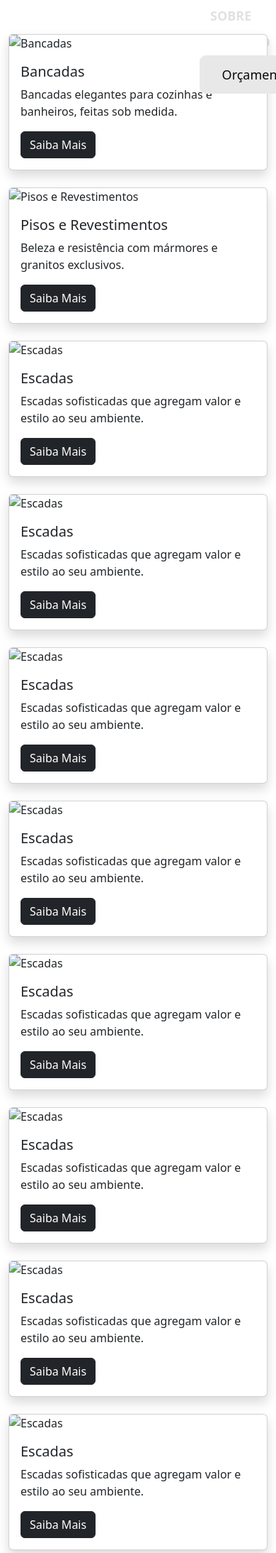
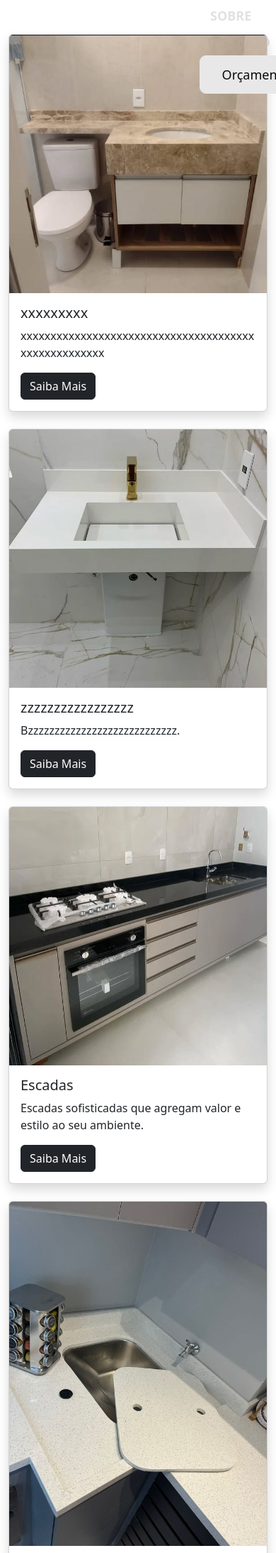
Before and after one commit to Matheuss06/Marmoraria, a PHP site: page /servicos.php in a window 390 px wide; the page is wider, and only the part inside the window is pictured. Shown: the part 100-2288 px from the top of that part at 71% size. Run offline with PHP 8.4, Linux system fonts and the light colour scheme; some libraries are stand-ins or nearby versions.

Commit message:
criando serviços e imagens

```diff
--- a/css/style.css
+++ b/css/style.css
@@ -231,7 +231,7 @@ footer {
     background-color: var(--verdefloresta);
     color: white;
     padding: 2rem 1.5rem;
-    margin-top: 100%;
+   margin: 0px;
 }
 
 .footer-container {
--- a/servicos.php
+++ b/servicos.php
@@ -12,32 +12,33 @@
 
 <!-- Inclusão do Header -->
 <?php include 'header.php' ?>
- <!-- Grid de Serviços -->
+
+ <!-- Serviços -->
  <div class="container my-5">
         <div class="row g-4">
             <div class="col-md-4">
                 <div class="card shadow">
-                    <img src="https://via.placeholder.com/400x250" class="card-img-top" alt="Bancadas">
+                    <img src="imgs/pia beje.webp" class="card-img-top" alt="Bancadas">
                     <div class="card-body">
-                        <h5 class="card-title">Bancadas</h5>
-                        <p class="card-text">Bancadas elegantes para cozinhas e banheiros, feitas sob medida.</p>
+                        <h5 class="card-title">xxxxxxxxx</h5>
+                        <p class="card-text">xxxxxxxxxxxxxxxxxxxxxxxxxxxxxxxxxxxxxxxxxxxxxxxxxxxxx</p>
                         <a href="#" class="btn btn-dark">Saiba Mais</a>
                     </div>
                 </div>
             </div>
             <div class="col-md-4">
                 <div class="card shadow">
-                    <img src="https://via.placeholder.com/400x250" class="card-img-top" alt="Pisos e Revestimentos">
+                    <img src="imgs/pia branca torneira dourada.webp" class="card-img-top" alt="Pisos e Revestimentos">
                     <div class="card-body">
-                        <h5 class="card-title">Pisos e Revestimentos</h5>
-                        <p class="card-text">Beleza e resistência com mármores e granitos exclusivos.</p>
+                        <h5 class="card-title">zzzzzzzzzzzzzzzzz</h5>
+                        <p class="card-text">Bzzzzzzzzzzzzzzzzzzzzzzzzzzzz.</p>
                         <a href="#" class="btn btn-dark">Saiba Mais</a>
                     </div>
                 </div>
             </div>
             <div class="col-md-4">
                 <div class="card shadow">
-                    <img src="https://via.placeholder.com/400x250" class="card-img-top" alt="Escadas">
+                    <img src="imgs/pia completa.webp" class="card-img-top" alt="Escadas">
                     <div class="card-body">
                         <h5 class="card-title">Escadas</h5>
                         <p class="card-text">Escadas sofisticadas que agregam valor e estilo ao seu ambiente.</p>
@@ -48,7 +49,7 @@
 
             <div class="col-md-4">
                 <div class="card shadow">
-                    <img src="https://via.placeholder.com/400x250" class="card-img-top" alt="Escadas">
+                    <img src="imgs/foto 4.jpg" class="card-img-top" alt="Escadas">
                     <div class="card-body">
                         <h5 class="card-title">Escadas</h5>
                         <p class="card-text">Escadas sofisticadas que agregam valor e estilo ao seu ambiente.</p>
@@ -59,7 +60,7 @@
 
             <div class="col-md-4">
                 <div class="card shadow">
-                    <img src="https://via.placeholder.com/400x250" class="card-img-top" alt="Escadas">
+                    <img src="imgs/foto 7.jpg" class="card-img-top" alt="Escadas">
                     <div class="card-body">
                         <h5 class="card-title">Escadas</h5>
                         <p class="card-text">Escadas sofisticadas que agregam valor e estilo ao seu ambiente.</p>
@@ -70,7 +71,7 @@
 
             <div class="col-md-4">
                 <div class="card shadow">
-                    <img src="https://via.placeholder.com/400x250" class="card-img-top" alt="Escadas">
+                    <img src="" class="card-img-top" alt="Escadas">
                     <div class="card-body">
                         <h5 class="card-title">Escadas</h5>
                         <p class="card-text">Escadas sofisticadas que agregam valor e estilo ao seu ambiente.</p>
@@ -110,66 +111,9 @@
                     </div>
                 </div>
             </div>
-            <div class="col-md-4">
-                <div class="card shadow">
-                    <img src="https://via.placeholder.com/400x250" class="card-img-top" alt="Escadas">
-                    <div class="card-body">
-                        <h5 class="card-title">Escadas</h5>
-                        <p class="card-text">Escadas sofisticadas que agregam valor e estilo ao seu ambiente.</p>
-                        <a href="#" class="btn btn-dark">Saiba Mais</a>
-                    </div>
-                </div>
-            </div>
-            <div class="col-md-4">
-                <div class="card shadow">
-                    <img src="https://via.placeholder.com/400x250" class="card-img-top" alt="Escadas">
-                    <div class="card-body">
-                        <h5 class="card-title">Escadas</h5>
-                        <p class="card-text">Escadas sofisticadas que agregam valor e estilo ao seu ambiente.</p>
-                        <a href="#" class="btn btn-dark">Saiba Mais</a>
-                    </div>
-                </div>
-            </div>
-            <div class="col-md-4">
-                <div class="card shadow">
-                    <img src="https://via.placeholder.com/400x250" class="card-img-top" alt="Escadas">
-                    <div class="card-body">
-                        <h5 class="card-title">Escadas</h5>
-                        <p class="card-text">Escadas sofisticadas que agregam valor e estilo ao seu ambiente.</p>
-                        <a href="#" class="btn btn-dark">Saiba Mais</a>
-                    </div>
-                </div>
-            </div>
-            <div class="col-md-4">
-                <div class="card shadow">
-                    <img src="https://via.placeholder.com/400x250" class="card-img-top" alt="Escadas">
-                    <div class="card-body">
-                        <h5 class="card-title">Escadas</h5>
-                        <p class="card-text">Escadas sofisticadas que agregam valor e estilo ao seu ambiente.</p>
-                        <a href="#" class="btn btn-dark">Saiba Mais</a>
-                    </div>
-                </div>
-            </div>
-            <div class="col-md-4">
-                <div class="card shadow">
-                    <img src="https://via.placeholder.com/400x250" class="card-img-top" alt="Escadas">
-                    <div class="card-body">
-                        <h5 class="card-title">Escadas</h5>
-                        <p class="card-text">Escadas sofisticadas que agregam valor e estilo ao seu ambiente.</p>
-                        <a href="#" class="btn btn-dark">Saiba Mais</a>
-                    </div>
-                </div>
-            </div>
-            <div class="col-md-4">
-                <div class="card shadow">
-                    <img src="https://via.placeholder.com/400x250" class="card-img-top" alt="Escadas">
-                    <div class="card-body">
-                        <h5 class="card-title">Escadas</h5>
-                        <p class="card-text">Escadas sofisticadas que agregam valor e estilo ao seu ambiente.</p>
-                        <a href="#" class="btn btn-dark">Saiba Mais</a>
-                    </div>
-                </div>
-            </div>
+
+
+
         </div>
     </div>
 
```
Also changed, not shown: imgs/foto 1.jpg (added), imgs/foto 2.jpg (added), imgs/foto 4.jpg (added), imgs/foto 5.jpg (added), imgs/foto 6.jpg (added), imgs/foto 7.jpg (added), imgs/foto pia preta.jpg (added), imgs/foto3.jpg (added), imgs/pia beje.webp (added), imgs/pia branca torneira dourada.webp (added), imgs/pia completa.webp (added), imgs/pia e  pratileira.webp (added), imgs/pia marrom claro.jpg (added), imgs/pia preta torneira inox.webp (added).
